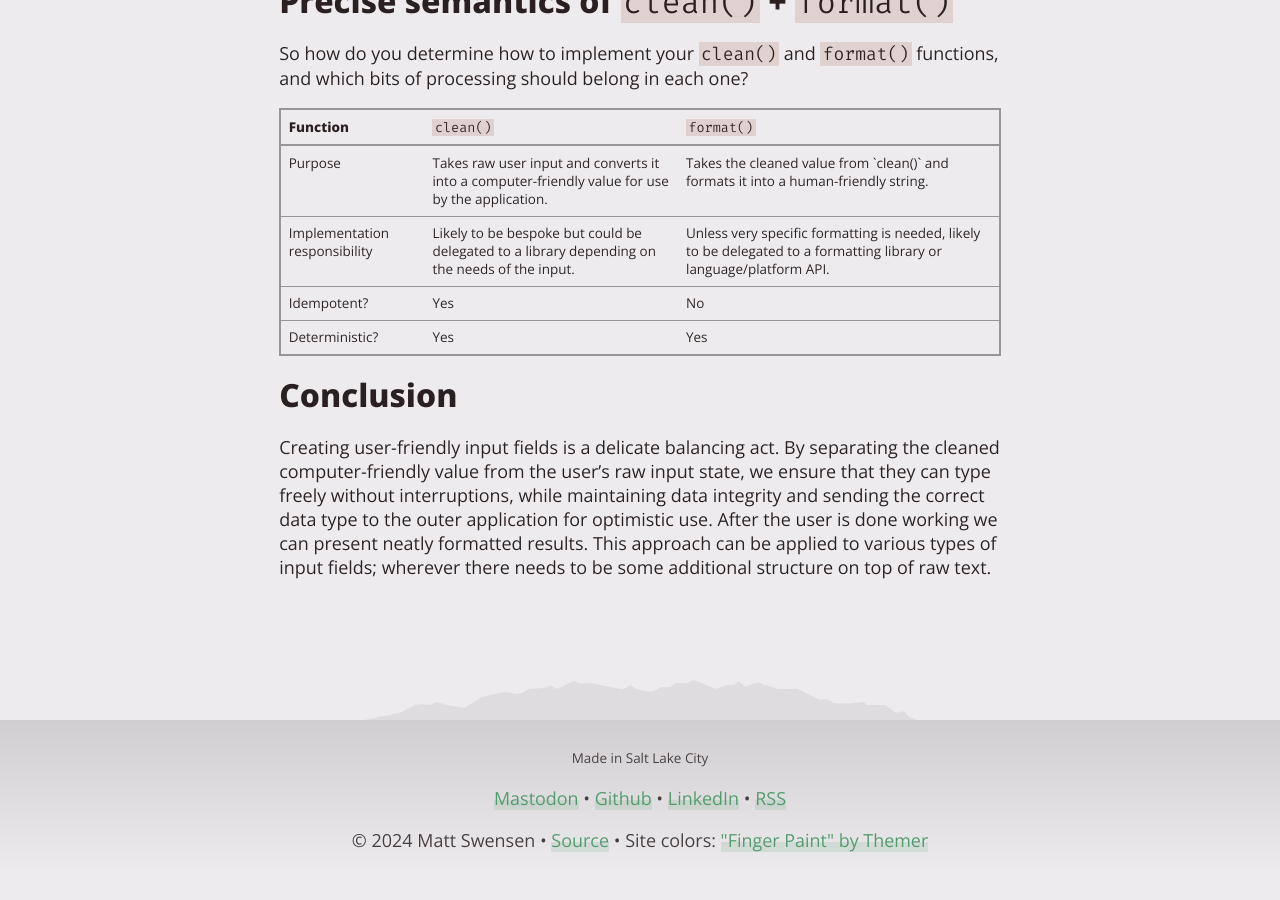
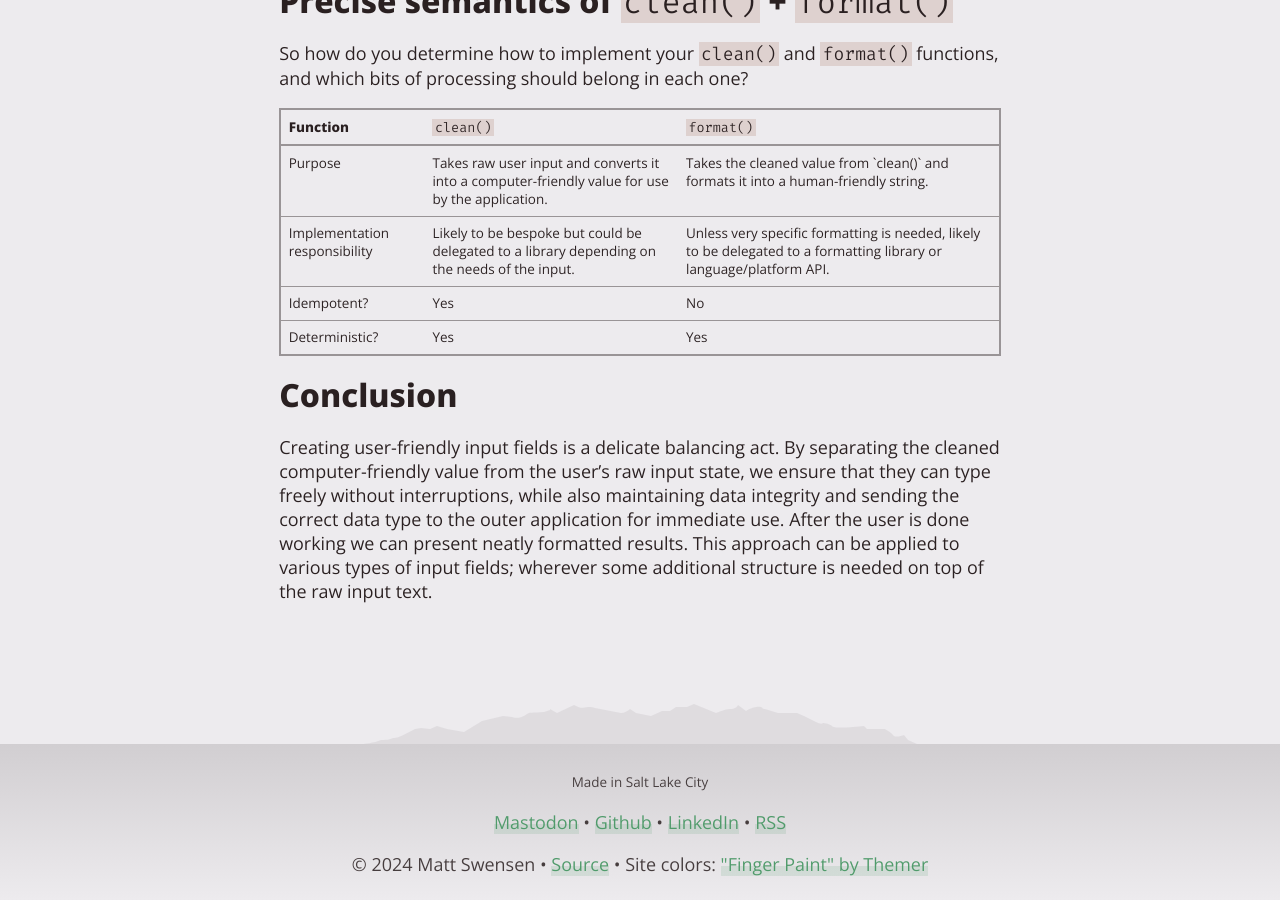
Before and after one commit to mjswensen/mjswensen.com, a Jekyll site: the page built from blog/_posts/2024-08-03-clean-format-a-ux-pattern-for-high-quality-user-input-fields.md, in a window 1280 px wide and 900 px high, scrolled down 2673 px. Built offline with Jekyll 4.4.1, drawn with Linux system fonts in a browser that asks for light colours; before the commit the page ends 3549 px from its top, so only the background shows below that.

Commit message:
Update some wording in the input field post

```diff
--- a/blog/_posts/2024-08-03-clean-format-a-ux-pattern-for-high-quality-user-input-fields.md
+++ b/blog/_posts/2024-08-03-clean-format-a-ux-pattern-for-high-quality-user-input-fields.md
@@ -93,4 +95,4 @@ So how do you determine how to implement your `clean()` and `format()` functions
 
 ## Conclusion
 
-Creating user-friendly input fields is a delicate balancing act. By separating the cleaned computer-friendly value from the user's raw input state, we ensure that they can type freely without interruptions, while maintaining data integrity and sending the correct data type to the outer application for optimistic use. After the user is done working we can present neatly formatted results. This approach can be applied to various types of input fields; wherever there needs to be some additional structure on top of raw text.
+Creating user-friendly input fields is a delicate balancing act. By separating the cleaned computer-friendly value from the user's raw input state, we ensure that they can type freely without interruptions, while also maintaining data integrity and sending the correct data type to the outer application for immediate use. After the user is done working we can present neatly formatted results. This approach can be applied to various types of input fields; wherever some additional structure is needed on top of the raw input text.
```
Also changed, not shown: other parts of blog/_posts/2024-08-03-clean-format-a-ux-pattern-for-high-quality-user-input-fields.md (+2 -0 lines).
